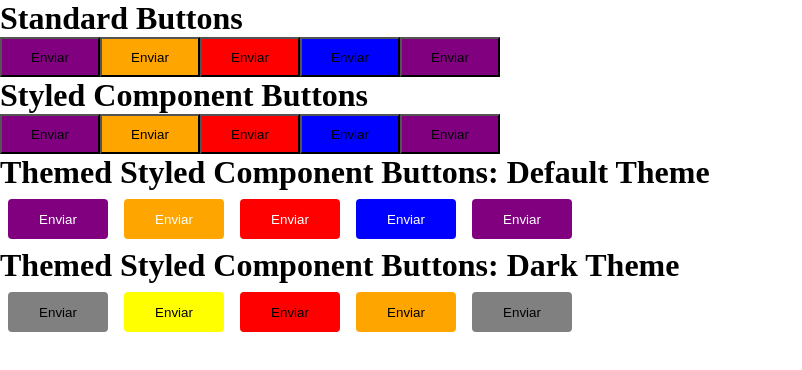
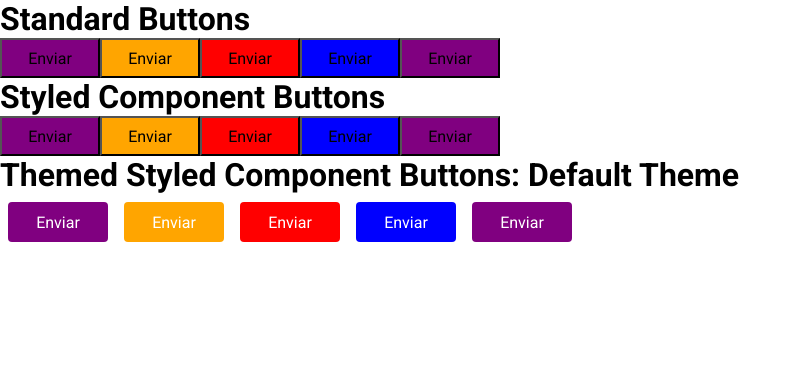
Before and after one commit to tfsantosbr/reactjs-styled-components, a React (Vite) app: page / in a window 1280 px wide. Shown: the top 370 px of the page, without its empty margins (0-802 px from the left). Built offline with nearby package versions, Linux system fonts and the light colour scheme.

Commit message:
add colors and fonts

```diff
--- a/index.html
+++ b/index.html
@@ -2,7 +2,14 @@
 <html lang="en">
   <head>
     <meta charset="UTF-8" />
+
+    <link rel="preconnect" href="https://fonts.googleapis.com" />
+    <link rel="preconnect" href="https://fonts.gstatic.com" crossorigin />
+
     <meta name="viewport" content="width=device-width, initial-scale=1.0" />
+
+    <link href="https://fonts.googleapis.com/css2?family=Roboto+Mono:wght@700&family=Roboto:wght@400;700&display=swap" rel="stylesheet" />
+
     <title>Styled Components</title>
   </head>
   <body>
--- a/src/App.tsx
+++ b/src/App.tsx
@@ -35,19 +35,6 @@
         </div>
         <GlobalStyle />
       </ThemeProvider>
-
-      <h1>Themed Styled Component Buttons: Dark Theme</h1>
-      <ThemeProvider theme={darkTheme}>
-        <div className="wrapper">
-          <ButtonWithThemedStyledComponent variant="primary" />
-          <ButtonWithThemedStyledComponent variant="secondary" />
-          <ButtonWithThemedStyledComponent variant="danger" />
-          <ButtonWithThemedStyledComponent variant="success" />
-          <ButtonWithThemedStyledComponent />
-        </div>
-
-        <GlobalStyle />
-      </ThemeProvider>
     </>
   );
 }
--- a/src/styles/global.ts
+++ b/src/styles/global.ts
@@ -8,7 +8,13 @@
   }
 
   body {
-    background: white;
-    color: black;
+    background: ${props => props.theme.white};
+    color: ${props => props.theme.black};
+  }
+
+  body, input, textarea, button {
+    font-family: 'Roboto', sans-serif;
+    font-weight: 400;
+    font-size: 1rem;
   }
 `;
--- a/src/styles/themes/dark.theme.ts
+++ b/src/styles/themes/dark.theme.ts
@@ -1,5 +1,6 @@
 export const darkTheme = {
     white: 'black',
+    black: 'white',
     primary: 'grey',
     secondary: 'yellow',
     danger: 'red',
--- a/src/styles/themes/default.theme.ts
+++ b/src/styles/themes/default.theme.ts
@@ -1,5 +1,6 @@
 export const defaultTheme = {
     white: 'white',
+    black: 'black',
     primary: 'purple',
     secondary: 'orange',
     danger: 'red',
```
Also changed, not shown: 1 other file (tests, documents, lock files or other folders).
